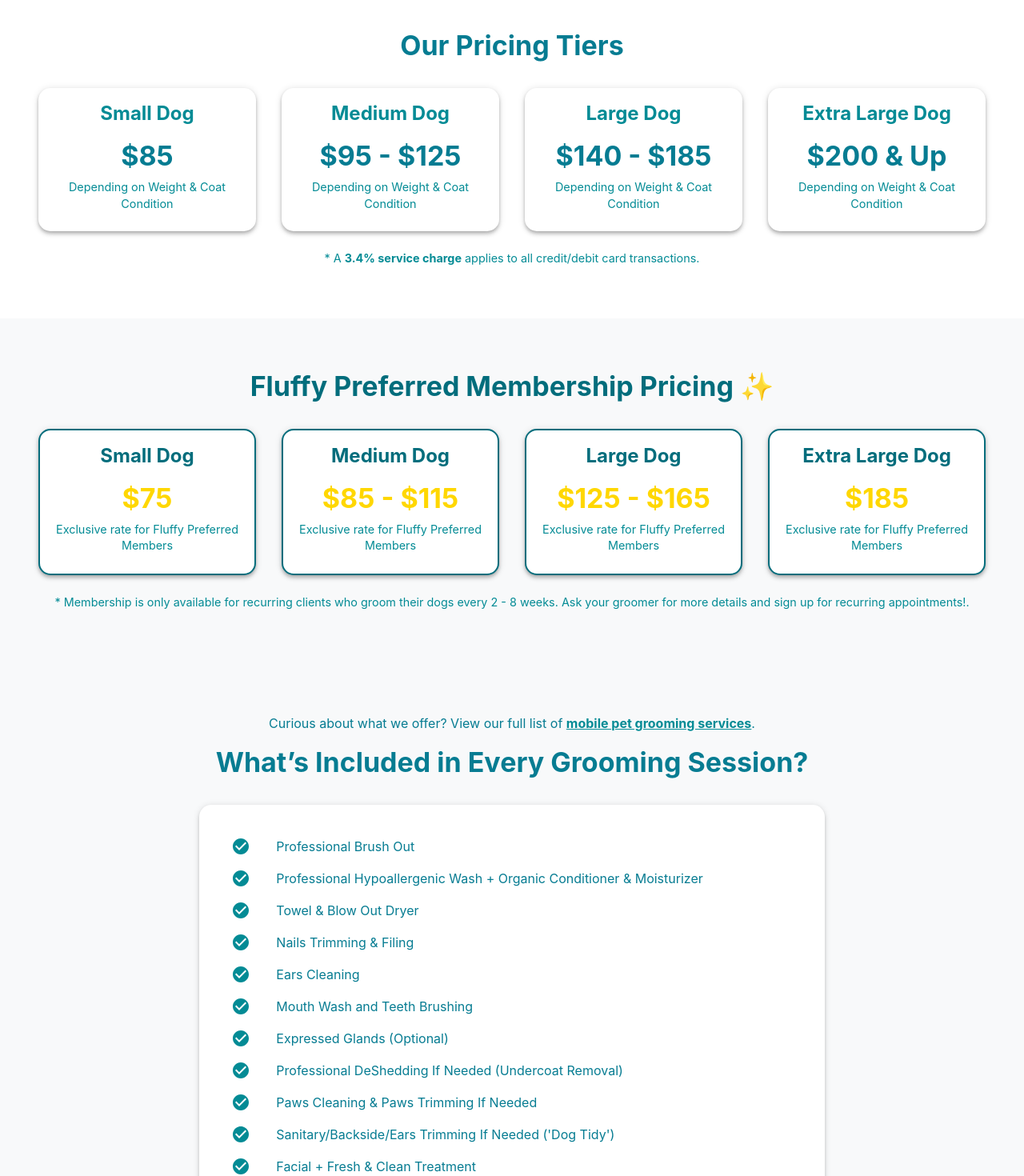
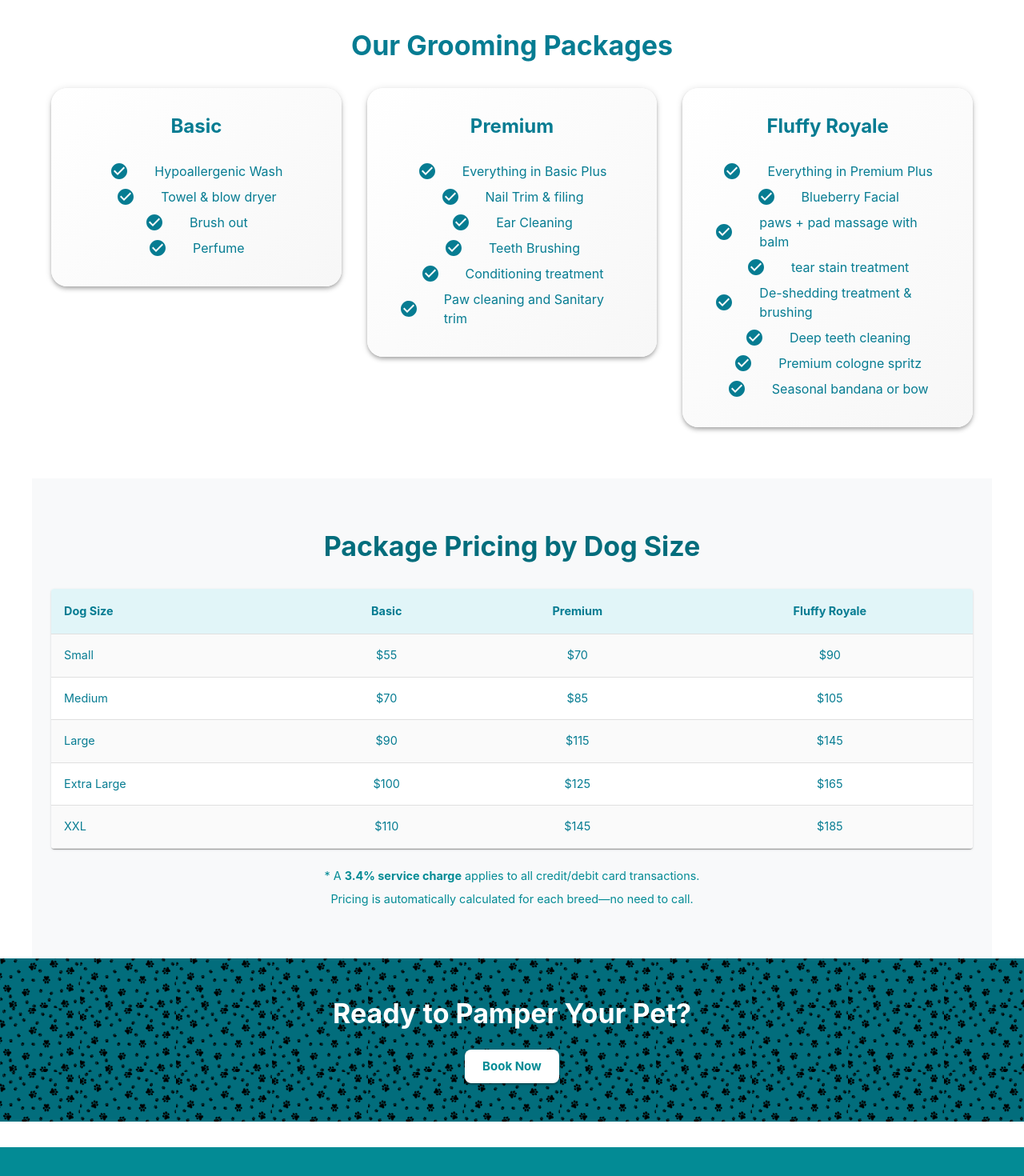
Before and after one commit to crisboxing11/Fluffy, a Next.js app: page /prices in a window 1280 px wide. Shown: the part 620-2090 px from the top of the page at 80% size. Built offline with nearby package versions, Linux system fonts and the light colour scheme.

Commit message:
Improve pricing page design

```diff
--- a/pages/prices.tsx
+++ b/pages/prices.tsx
@@ -1,52 +1,66 @@
-import { Box, Typography, Grid, Card, CardContent, Button, List, ListItem, ListItemIcon } from '@mui/material';
+import { Box, Typography, Grid, Card, CardContent, Button, List, ListItem, ListItemIcon, Table, TableBody, TableCell, TableContainer, TableHead, TableRow, Paper, Container } from '@mui/material';
 import CheckCircleIcon from '@mui/icons-material/CheckCircle';
 import { motion } from 'framer-motion';
 import Image from 'next/image';
-import PriceHeroImage from '../public/Dog8.jpg'; // Ensure this is inside public/
-import PawPattern from '../public/paw-pattern.jpeg'; // ✅ Add a seamless repeating paw print image
+import PriceHeroImage from '../public/Dog8.jpg';
+import PawPattern from '../public/paw-pattern.jpeg';
 import Head from 'next/head';
-import Link from 'next/link'
-// **Animations**
+// Animation settings
 const fadeInUp = {
   hidden: { opacity: 0, y: 30 },
   visible: { opacity: 1, y: 0, transition: { duration: 0.8 } },
 };
 
-// **Price Tiers**
-const pricing = [
-  { size: "Small Dog", price: "$85", desc: "Depending on Weight & Coat Condition" },
-  { size: "Medium Dog", price: "$95 - $125", desc: "Depending on Weight & Coat Condition" },
-  { size: "Large Dog", price: "$140 - $185", desc: "Depending on Weight & Coat Condition" },
-  { size: "Extra Large Dog", price: "$200 & Up", desc: "Depending on Weight & Coat Condition" },
-];
-// **Fluffy Preferred Membership Pricing (Fixed Discounted Prices)**
-const preferredPricing = [
-  { size: "Small Dog", price: "$75", desc: "Exclusive rate for Fluffy Preferred Members" },
-  { size: "Medium Dog", price: "$85 - $115", desc: "Exclusive rate for Fluffy Preferred Members" },
-  { size: "Large Dog", price: "$125 - $165", desc: "Exclusive rate for Fluffy Preferred Members" },
-  { size: "Extra Large Dog", price: "$185", desc: "Exclusive rate for Fluffy Preferred Members" },
+// Grooming packages and included features
+const packages = [
+  {
+    name: "Basic",
+    features: [
+      "Hypoallergenic Wash",
+      "Towel & blow dryer",
+      "Brush out",
+      "Perfume",
+    ],
+  },
+  {
+    name: "Premium",
+    features: [
+      "Everything in Basic Plus",
+      "Nail Trim & filing",
+      "Ear Cleaning",
+      "Teeth Brushing",
+      "Conditioning treatment",
+      "Paw cleaning and Sanitary trim",
+    ],
+  },
+  {
+    name: "Fluffy Royale",
+    features: [
+      "Everything in Premium Plus",
+      "Blueberry Facial",
+      "paws + pad massage with balm",
+      "tear stain treatment",
+      "De-shedding treatment & brushing",
+      "Deep teeth cleaning",
+      "Premium cologne spritz",
+      "Seasonal bandana or bow",
+    ],
+  },
 ];
 
-// **All-Inclusive Services List**
-const services = [
-  "Professional Brush Out",
-  "Professional Hypoallergenic Wash + Organic Conditioner & Moisturizer",
-  "Towel & Blow Out Dryer",
-  "Nails Trimming & Filing",
-  "Ears Cleaning",
-  "Mouth Wash and Teeth Brushing",
-  "Expressed Glands (Optional)",
-  "Professional DeShedding If Needed (Undercoat Removal)",
-  "Paws Cleaning & Paws Trimming If Needed",
-  "Sanitary/Backside/Ears Trimming If Needed ('Dog Tidy')",
-  "Facial + Fresh & Clean Treatment",
-  "Final Brush Out",
+// Pricing for each dog size tier
+const dogSizes = [
+  { size: "Small", prices: { basic: 55, premium: 70, royale: 90 } },
+  { size: "Medium", prices: { basic: 70, premium: 85, royale: 105 } },
+  { size: "Large", prices: { basic: 90, premium: 115, royale: 145 } },
+  { size: "Extra Large", prices: { basic: 100, premium: 125, royale: 165 } },
+  { size: "XXL", prices: { basic: 110, premium: 145, royale: 185 } },
 ];
 
 const PricesPage = () => {
   return (
     <Box>
-       {/* 🔥 SEO & Metadata */}
+      {/* SEO & Metadata */}
       <Head>
         <title>Pet Grooming Prices | Fluffy Pet Wash</title>
         <meta name="description" content="Affordable and transparent pricing for luxury mobile pet grooming services. Check our pricing tiers and all-inclusive package." />
@@ -55,7 +69,7 @@
         <meta name="viewport" content="width=device-width, initial-scale=1" />
         <link rel="canonical" href="https://fluffypetwash.com/prices" />
          <link rel="icon" href="/favicon.ico" />
-        {/* ✅ Open Graph */}
+        {/* Open Graph */}
         <meta property="og:title" content="Pet Grooming Prices | Fluffy Pet Wash" />
         <meta property="og:description" content="Check transparent, all-inclusive pricing tiers for mobile grooming services by Fluffy Pet Wash." />
         <meta property="og:image" content="https://fluffypetwash.com/fluffy-circle.png" />
@@ -63,7 +77,7 @@
         <meta property="og:type" content="website" />
         <meta property="og:url" content="https://fluffypetwash.com/prices" />
 
-        {/* ✅ Twitter Card */}
+        {/* Twitter Card */}
         <meta name="twitter:card" content="summary_large_image" />
         <meta name="twitter:title" content="Pet Grooming Prices | Fluffy Pet Wash" />
         <meta name="twitter:description" content="Check transparent, all-inclusive pricing tiers for mobile grooming services by Fluffy Pet Wash." />
@@ -83,21 +97,21 @@
                 "logo": "https://fluffypetwash.com/fluffy-circle.PNG"
               },
               "serviceType": "Luxury Mobile Grooming",
-              "offers": pricing.map(tier => ({
+              "offers": dogSizes.map(size => ({
                 "@type": "Offer",
-                "name": `${tier.size} Grooming`,
-                "price": tier.price.replace("$", ""),
-                "priceCurrency": "USD",
-                "description": tier.desc
+                "name": `${size.size} Dog Grooming`,
+                "price": size.prices.basic,
+                "priceCurrency": "USD"
               })),
               "hasOfferCatalog": {
                 "@type": "OfferCatalog",
-                "name": "Fluffy Pet Wash Services",
-                "itemListElement": services.map(service => ({
+                "name": "Grooming Packages",
+                "itemListElement": packages.map(pkg => ({
                   "@type": "Offer",
                   "itemOffered": {
                     "@type": "Service",
-                    "name": service
+                    "name": pkg.name,
+                    "description": pkg.features.join(', ')
                   }
                 }))
               }
@@ -137,19 +151,19 @@
       position: 'absolute',
       width: '100%',
       height: '100%',
-      backgroundColor: 'rgba(0, 0, 0, 0.5)', // ✅ Dark overlay (adjust opacity as needed)
-      zIndex: 1, // ✅ Ensures overlay is between image & text
+      background: 'linear-gradient(to bottom, rgba(0,0,0,0.6), rgba(0,0,0,0.3))',
+      zIndex: 1,
     }}
   />
 
   {/* Text Content */}
-  <Box sx={{ position: 'relative', zIndex: 2, px: 3 }}>
+  <Container sx={{ position: 'relative', zIndex: 2, px: 3 }}>
     <Typography
       variant="h2"
       fontWeight="bold"
       sx={{
         fontSize: { xs: '2rem', md: '3.5rem' },
-        textShadow: '2px 2px 6px rgba(0, 0, 0, 0.6)', // ✅ Adds text shadow for better contrast
+        textShadow: '2px 2px 6px rgba(0, 0, 0, 0.6)',
       }}
     >
       Transparent & Affordable Pricing
@@ -160,119 +174,111 @@
         maxWidth: 700,
         mx: 'auto',
         mt: 2,
-        textShadow: '1px 1px 4px rgba(0, 0, 0, 0.6)', // ✅ Keeps text readable over image
+        textShadow: '1px 1px 4px rgba(0, 0, 0, 0.6)',
       }}
     >
-      No hidden fees. One all-inclusive package tailored to your pet&apos;s needs.
+      Choose from three packages designed to pamper every pup.
     </Typography>
-  </Box>
+  </Container>
 </Box>
       </motion.div>
 
-      {/* Pricing Section */}
+      {/* Grooming Packages */}
       <motion.div initial="hidden" whileInView="visible" variants={fadeInUp} viewport={{ once: true }}>
-        <Box sx={{ py: 8, px: { xs: 3, md: 6 } }}>
+        <Container sx={{ py: 8 }}>
           <Typography variant="h4" fontWeight="bold" textAlign="center" mb={4} color="#067C92">
-            Our Pricing Tiers
+            Our Grooming Packages
           </Typography>
           <Grid container spacing={4} justifyContent="center">
-            {pricing.map((tier, index) => (
-              <Grid item xs={12} sm={6} md={3} key={index}>
-                <motion.div initial="hidden" whileInView="visible" variants={fadeInUp} viewport={{ once: true }}>
+            {packages.map((pkg, index) => (
+              <Grid item xs={12} sm={6} md={4} key={index}>
                 <Card
                   sx={{
                     boxShadow: 4,
-                      borderRadius: '15px',
+                    borderRadius: '20px',
                     textAlign: 'center',
-                      transition: 'transform 0.3s ease-in-out',
-                      '&:hover': { transform: 'scale(1.05)' },
+                    background: 'linear-gradient(135deg, #ffffff 0%, #f7f7f7 100%)',
+                    transition:
+                      'transform 0.3s ease-in-out, box-shadow 0.3s ease-in-out',
+                    '&:hover': {
+                      transform: 'translateY(-4px)',
+                      boxShadow: 6,
+                    },
                   }}
                 >
-                    <CardContent>
-                      <Typography variant="h5" fontWeight="bold" color="#038B95" mb={2}>
-                        {tier.size}
+                  <CardContent sx={{ px: 3, py: 4 }}>
+                    <Typography
+                      variant="h5"
+                      fontWeight="bold"
+                      color="#067C92"
+                      mb={2}
+                    >
+                      {pkg.name}
                     </Typography>
-                      <Typography variant="h4" fontWeight="bold" color="#067C92">
-                        {tier.price}
-                      </Typography>
-                      <Typography variant="body2" color="textSecondary" mt={1}>
-                        {tier.desc}
-                      </Typography>
-                    </CardContent>
-                  </Card>
-                </motion.div>
-              </Grid>
+                    <List>
+                      {pkg.features.map((feature, i) => (
+                        <ListItem key={i} sx={{ justifyContent: 'center', py: 0.5 }}>
+                          <ListItemIcon>
+                            <CheckCircleIcon sx={{ color: '#067C92' }} />
+                          </ListItemIcon>
+                          {feature}
+                        </ListItem>
                       ))}
-          </Grid>
-           <Typography variant="body2" color="textSecondary" textAlign="center" mt={3}>
-            * A <b>3.4% service charge</b> applies to all credit/debit card transactions.
-          </Typography>
-        </Box>
-      </motion.div>
-       {/* Fluffy Preferred Membership Pricing */}
-      <motion.div initial="hidden" whileInView="visible" variants={fadeInUp} viewport={{ once: true }}>
-        <Box sx={{ py: 8, px: { xs: 3, md: 6 }, bgcolor: '#F8F9FA' }}>
-          <Typography variant="h4" fontWeight="bold" textAlign="center" mb={4} color="#026D7C">
-            Fluffy Preferred Membership Pricing ✨
-          </Typography>
-          <Grid container spacing={4} justifyContent="center">
-            {preferredPricing.map((tier, index) => (
-              <Grid item xs={12} sm={6} md={3} key={index}>
-                <Card sx={{ boxShadow: 4, borderRadius: '15px', textAlign: 'center', border: '2px solid #026D7C',transition: 'transform 0.3s ease-in-out',
-                      '&:hover': { transform: 'scale(1.05)' } }}>
-                  <CardContent>
-                    <Typography variant="h5" fontWeight="bold" color="#026D7C" mb={2}>
-                      {tier.size}
-                    </Typography>
-                    <Typography variant="h4" fontWeight="bold" color="#FFD700">
-                      {tier.price}
-                    </Typography>
-                    <Typography variant="body2" color="textSecondary" mt={1}>
-                      {tier.desc}
-                    </Typography>
+                    </List>
                   </CardContent>
                 </Card>
               </Grid>
             ))}
           </Grid>
-          <Typography variant="body2" color="textSecondary" textAlign="center" mt={3}>
-            * Membership is only available for recurring clients who groom their dogs every 2 - 8 weeks. Ask your groomer for more details and sign up for recurring appointments!.
-          </Typography>
-        </Box>
+        </Container>
       </motion.div>
 
-
-      {/* Included Services Section */}
+      {/* Pricing Table */}
       <motion.div initial="hidden" whileInView="visible" variants={fadeInUp} viewport={{ once: true }}>
-        <Box sx={{ py: 8, px: { xs: 3, md: 6 }, bgcolor: '#F8F9FA' }}>
-          {/* Internal link to services page for SEO */}
-<Typography variant="body1" textAlign="center" mt={0} mb={2}>
-  Curious about what we offer? View our full list of{' '}
-  <Link href="/services" style={{ color: '#038B95', fontWeight: 'bold' }}>
-    mobile pet grooming services
-  </Link>.
+        <Container sx={{ py: 8, bgcolor: '#F8F9FA' }}>
+          <Typography variant="h4" fontWeight="bold" textAlign="center" mb={4} color="#026D7C">
+            Package Pricing by Dog Size
           </Typography>
-
-<Typography variant="h4" fontWeight="bold" textAlign="center" mb={4} color="#067C92">
-  What’s Included in Every Grooming Session?
+          <TableContainer component={Paper} sx={{ mt: 2 }}>
+            <Table>
+              <TableHead sx={{ backgroundColor: '#E1F5F8' }}>
+                <TableRow>
+                  <TableCell sx={{ fontWeight: 'bold' }}>Dog Size</TableCell>
+                  <TableCell align="center" sx={{ fontWeight: 'bold' }}>
+                    Basic
+                  </TableCell>
+                  <TableCell align="center" sx={{ fontWeight: 'bold' }}>
+                    Premium
+                  </TableCell>
+                  <TableCell align="center" sx={{ fontWeight: 'bold' }}>
+                    Fluffy Royale
+                  </TableCell>
+                </TableRow>
+              </TableHead>
+              <TableBody>
+                {dogSizes.map((row) => (
+                  <TableRow
+                    key={row.size}
+                    sx={{ '&:nth-of-type(odd)': { backgroundColor: '#fafafa' } }}
+                  >
+                    <TableCell component="th" scope="row">
+                      {row.size}
+                    </TableCell>
+                    <TableCell align="center">${row.prices.basic}</TableCell>
+                    <TableCell align="center">${row.prices.premium}</TableCell>
+                    <TableCell align="center">${row.prices.royale}</TableCell>
+                  </TableRow>
+                ))}
+              </TableBody>
+            </Table>
+          </TableContainer>
+          <Typography variant="body2" color="textSecondary" textAlign="center" mt={3}>
+            * A <b>3.4% service charge</b> applies to all credit/debit card transactions.
           </Typography>
-          <Grid container spacing={3} justifyContent="center">
-            <Grid item xs={12} md={8}>
-              <Card sx={{ boxShadow: 3, padding: 3, borderRadius: '15px', bgcolor: 'white' }}>
-                <List>
-                  {services.map((service, index) => (
-                    <ListItem key={index}>
-                      <ListItemIcon>
-                        <CheckCircleIcon sx={{ color: '#038B95' }} />
-                      </ListItemIcon>
-                      {service}
-                    </ListItem>
-                  ))}
-                </List>
-              </Card>
-            </Grid>
-          </Grid>
-        </Box>
+          <Typography variant="body2" color="textSecondary" textAlign="center" mt={1}>
+            Pricing is automatically calculated for each breed—no need to call.
+          </Typography>
+        </Container>
       </motion.div>
 
       {/* CTA Section with PAW PRINTS Background */}
@@ -281,12 +287,12 @@
   sx={{
     py: 6,
     textAlign: 'center',
-    bgcolor: '#026D7C', // ✅ Darker teal for better contrast
+    bgcolor: '#026D7C',
     color: 'white',
      backgroundImage: `url(${PawPattern.src})`,
     backgroundRepeat: 'repeat',
-    backgroundSize: '120px', // ✅ Adjust size as needed
-    backgroundBlendMode: 'multiply', // ✅ Subtle effect, blending with background color
+    backgroundSize: '120px',
+    backgroundBlendMode: 'multiply',
     backgroundPosition: 'center',
   }}
 >
```
Lines whose indentation alone changed are shown as unchanged.
